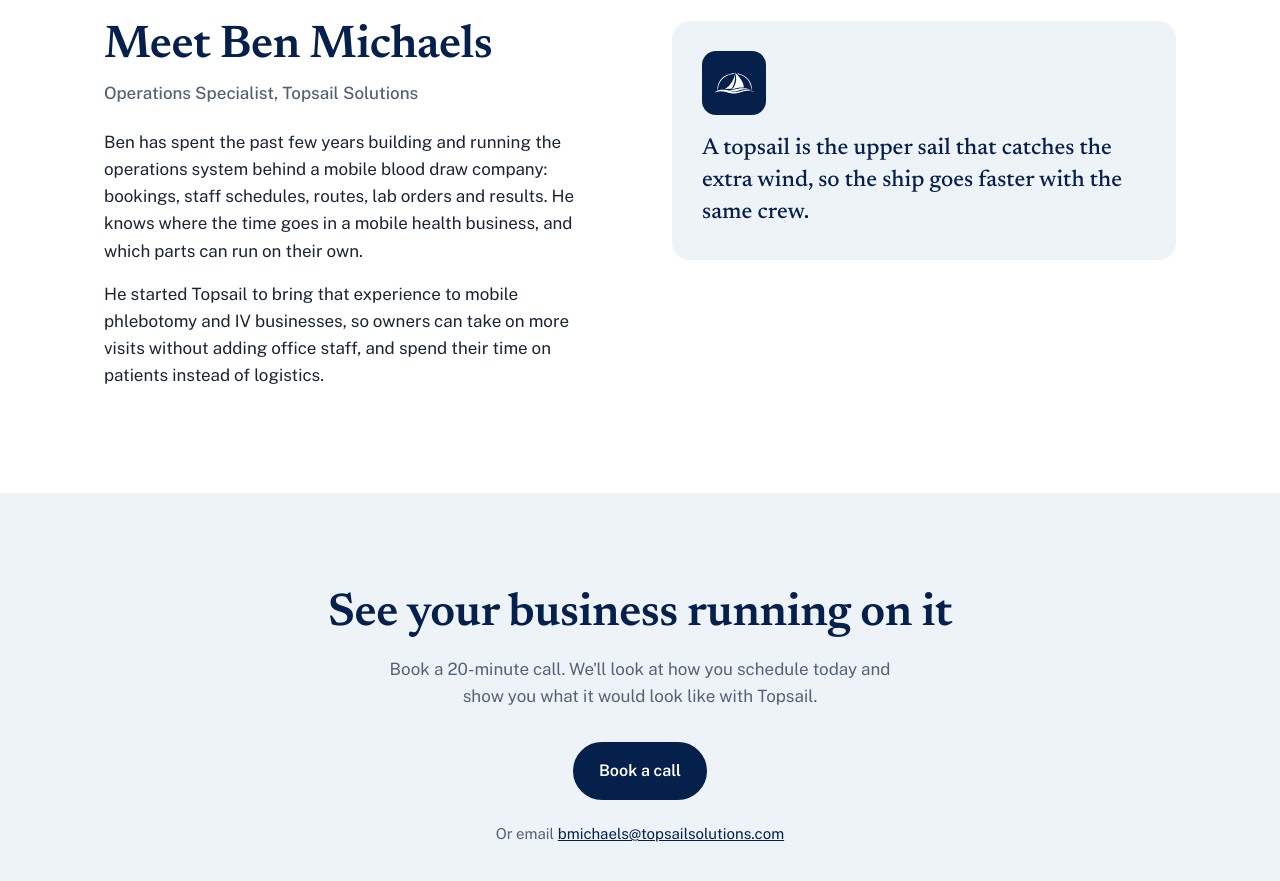
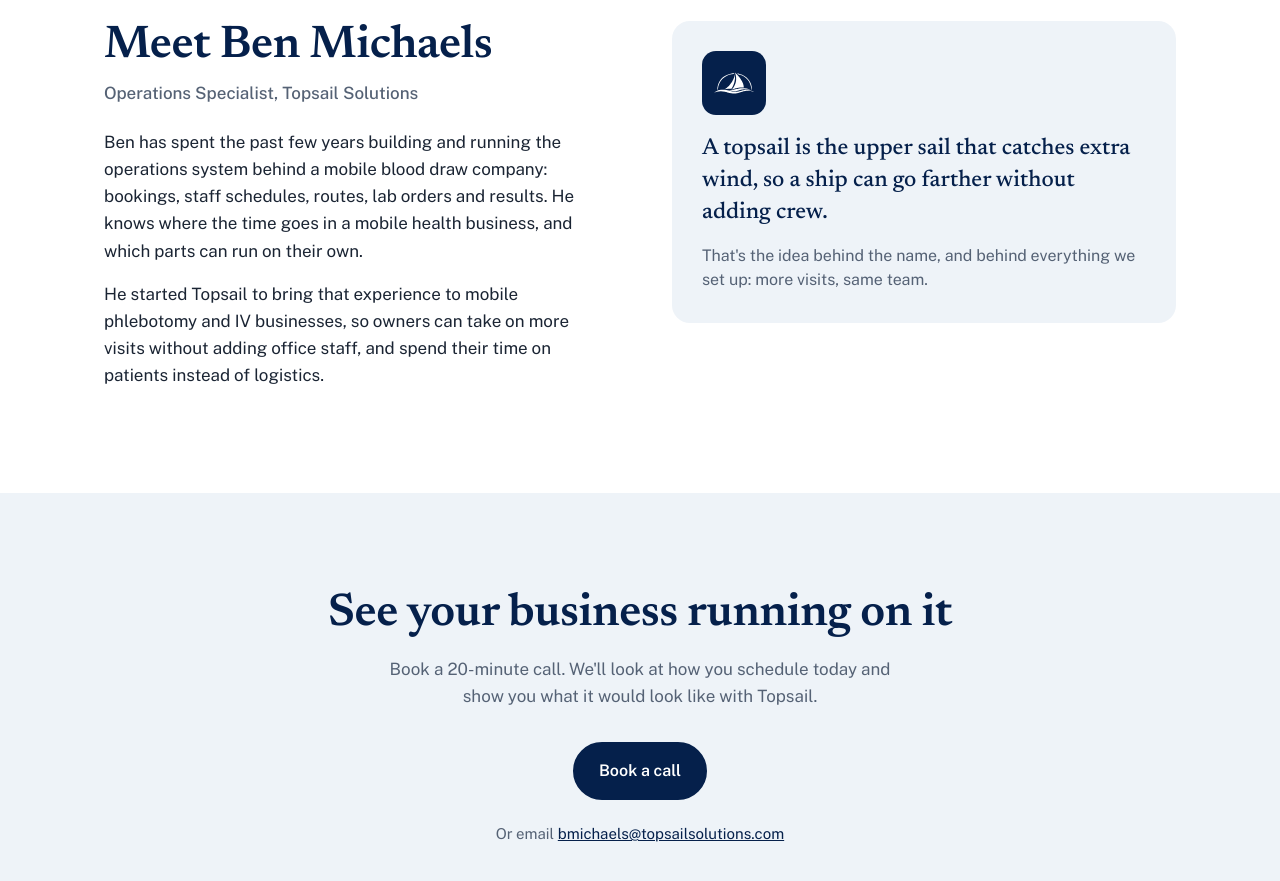
Before and after one commit to bmichaels-jpg/Topsail-site, a plain HTML site: page index.html in a window 1280 px wide. Shown: the part 4100-4981 px from the top of the page. Drawn offline with nearby package versions, Linux system fonts and the light colour scheme.

Commit message:
Add files via upload

```diff
--- a/index.html
+++ b/index.html
@@ -158,6 +158,7 @@
   .sailnote { background: var(--mist); border-radius: 18px; padding: 30px; }
   .sailnote .markbox { width: 64px; height: auto; margin-bottom: 18px; background: var(--navy); border-radius: 14px; padding: 10px; }
   .sailnote p { font-family: var(--serif); font-size: 23px; line-height: 1.4; color: var(--navy); }
+  .sailnote p.why { font-family: var(--sans); font-size: 16px; line-height: 1.55; color: var(--muted); margin-top: 14px; }
 
   /* final call */
   .call { background: var(--mist); padding: 96px 0; text-align: center; }
@@ -343,7 +344,8 @@
       </div>
       <div class="sailnote">
         <img src="assets/topsail-mark-white.svg" alt="" class="markbox">
-        <p>A topsail is the upper sail that catches the extra wind, so the ship goes faster with the same crew.</p>
+        <p>A topsail is the upper sail that catches extra wind, so a ship can go farther without adding crew.</p>
+        <p class="why">That's the idea behind the name, and behind everything we set up: more visits, same team.</p>
       </div>
     </div>
   </section>
```
